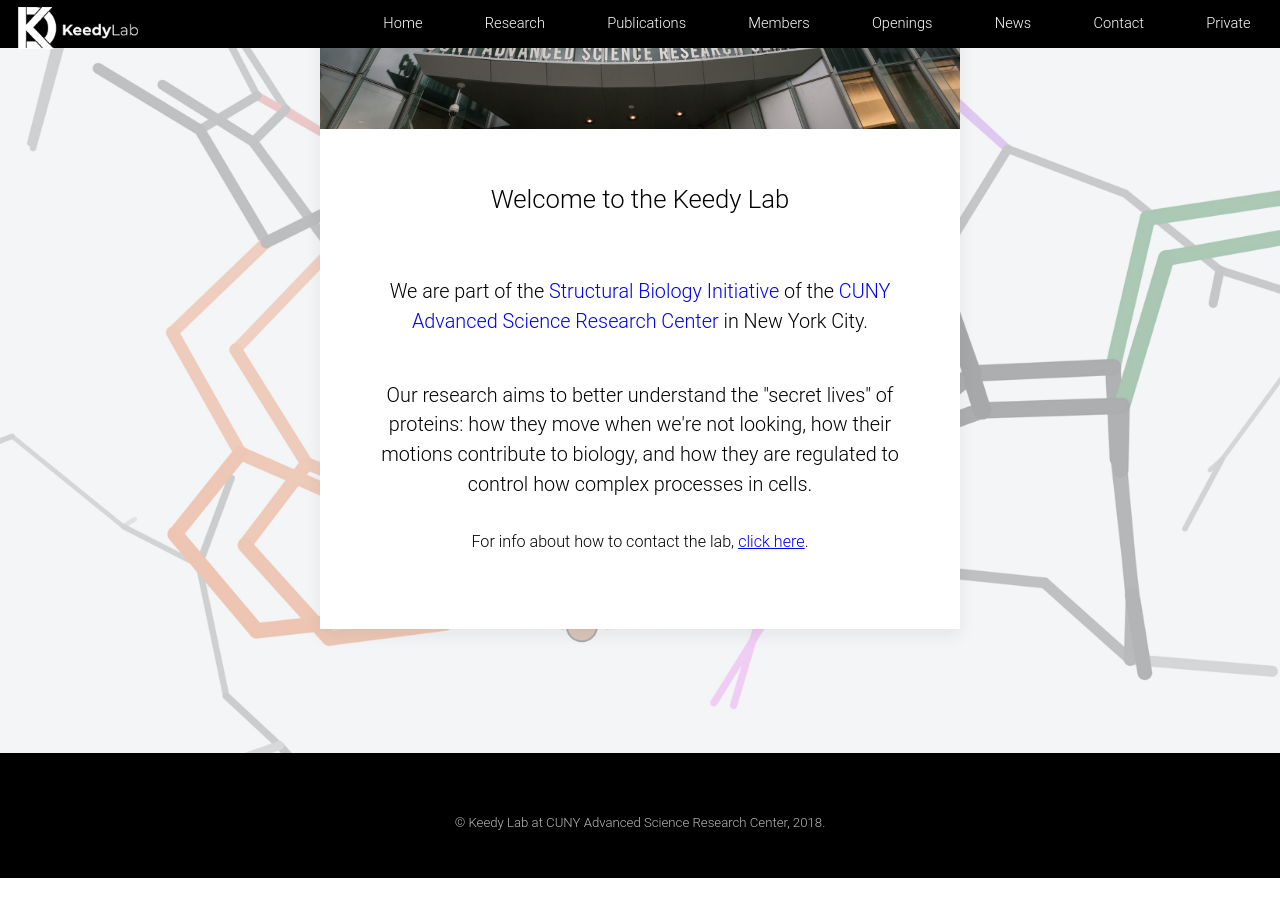
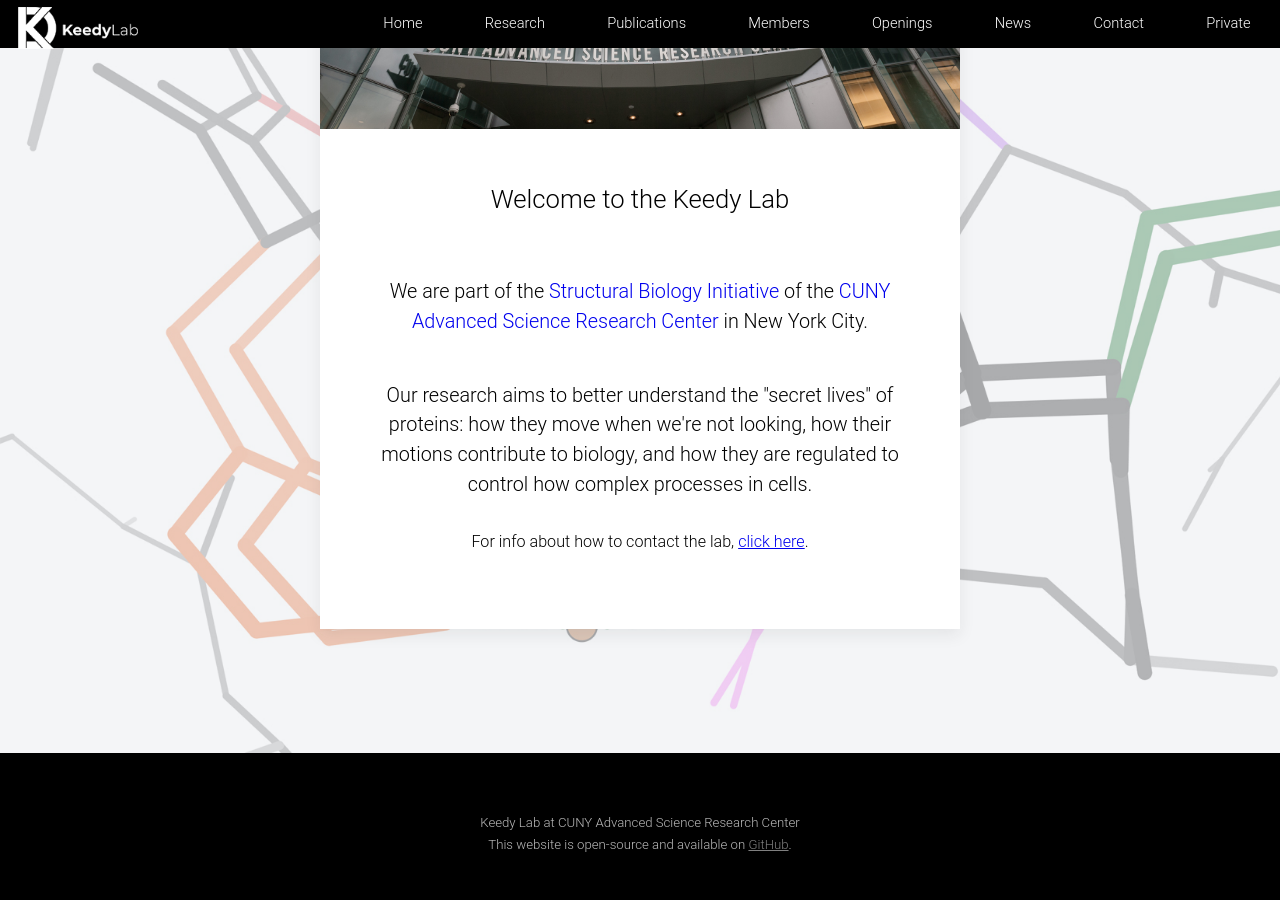
Before and after one commit to keedylab/keedylab.github.io, a Jekyll site: the page built from index.html, in a window 1280 px wide and 900 px high, scrolled down 840 px. Built offline with Jekyll 4.4.1, drawn with Linux system fonts in a browser that asks for light colours; before the commit the page ends 1718 px from its top, so only the background shows below that.

Commit message:
Updated Footer Text

```diff
--- a/_includes/footer.html
+++ b/_includes/footer.html
@@ -1,6 +1,7 @@
             <footer id="footer">
                 <div class="copyright">
-                    &copy; Keedy Lab at CUNY Advanced Science Research Center, 2018.
+                    Keedy Lab at CUNY Advanced Science Research Center<br>
+                    This website is open-source and available on <a href="#">GitHub</a>.
                 </div>
             </footer>
 
```
